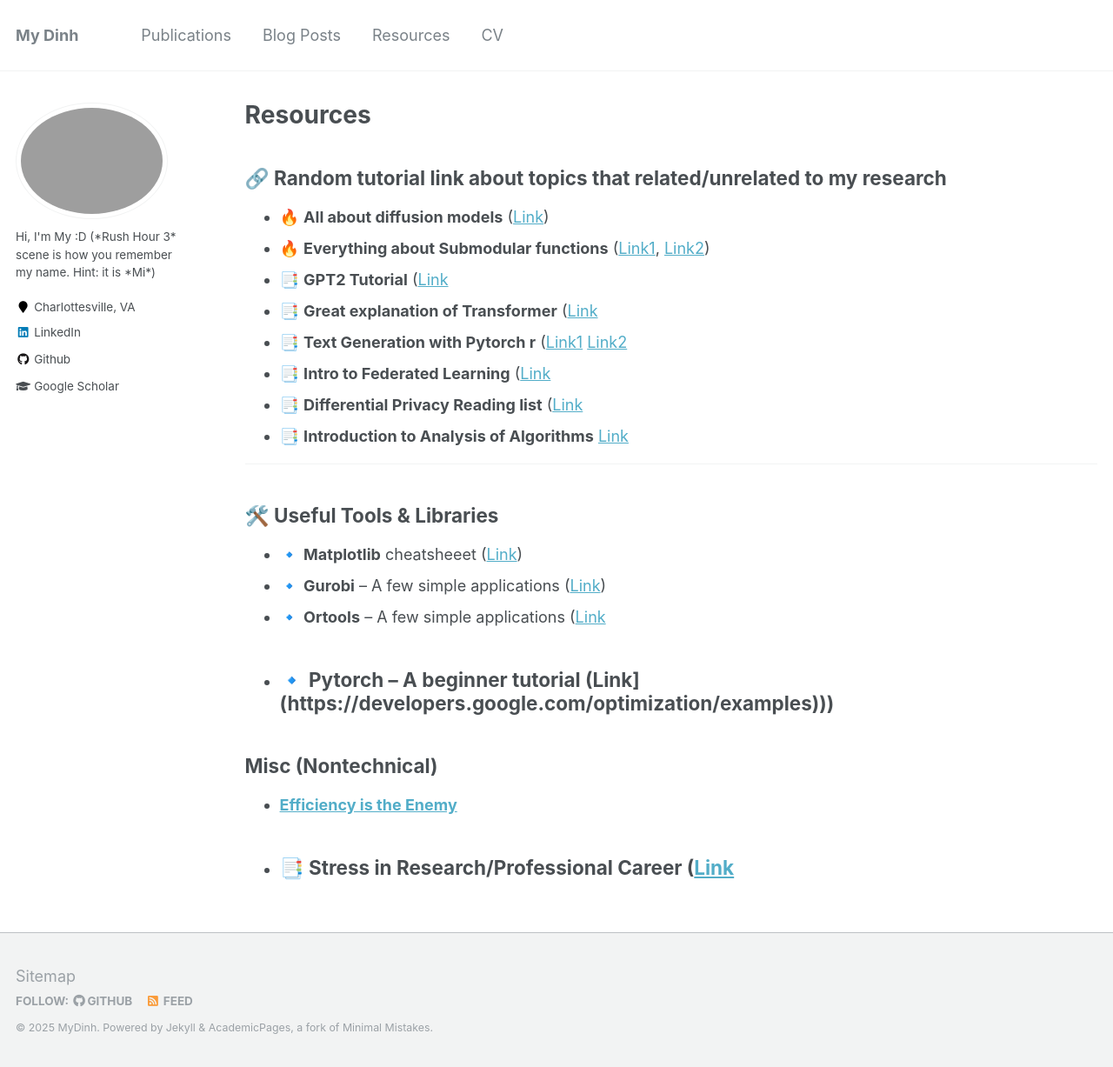
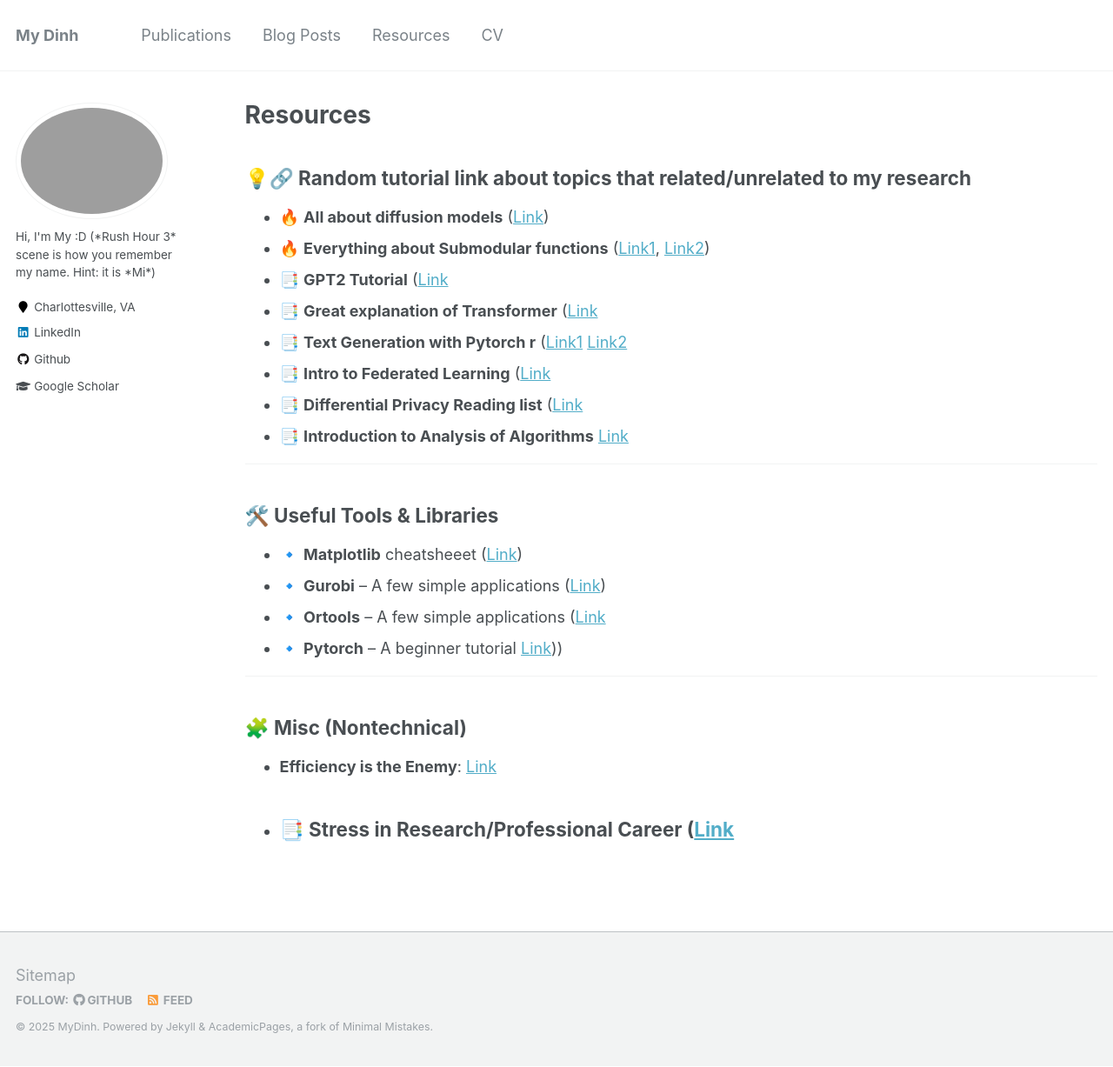
Before and after one commit to mdinh186/mdinh186.github.io, a Jekyll site: the page built from _pages/resources.md, in a window 1280 px wide and 1227 px high. Shown: the whole window at 87% size. Built offline with Jekyll 4.4.1, drawn with Linux system fonts in a browser that asks for light colours.

Commit message:
fix some format

```diff
--- a/_pages/resources.md
+++ b/_pages/resources.md
@@ -25,7 +25,7 @@ author_profile: true
 
 --- -->
 
-## 🔗 Random tutorial link about topics that related/unrelated to my research
+## 💡🔗 Random tutorial link about topics that related/unrelated to my research
 
 - 🔥 **All about diffusion models**  ([Link](https://calvinyluo.com/2022/08/26/diffusion-tutorial.html#mjx-eqn%3Aeq%3A132))
 - 🔥 **Everything about Submodular functions**  ([Link1](https://arxiv.org/pdf/1111.6453), [Link2](https://people.csail.mit.edu/stefje/fall15/))
@@ -44,14 +44,14 @@ author_profile: true
 - 🔹 **Gurobi** – A few simple applications
  ([Link](https://www.gurobi.com/resources/functional-code-examples/))
 - 🔹 **Ortools** – A few simple applications ([Link](https://github.com/google/or-tools/tree/stable/examples/notebook/examples)
-- 🔹 **Pytorch** – A beginner tutorial (Link](https://developers.google.com/optimization/examples)))
+- 🔹 **Pytorch** – A beginner tutorial [Link](https://developers.google.com/optimization/examples)))
+
 ---
 
 
 
-## Misc (Nontechnical)
-- **[Efficiency is the Enemy](https://fs.blog/slack/)**
-
+## 🧩 Misc (Nontechnical)
+- **Efficiency is the Enemy**: [Link]((https://fs.blog/slack/))
 - 📑 **Stress in Research/Professional Career**  ([Link](https://www.theexclusive.org/tag/stress%20in%20research/)
 ---
 <!-- ### 🎓 Machine Learning & Optimization -->
```
